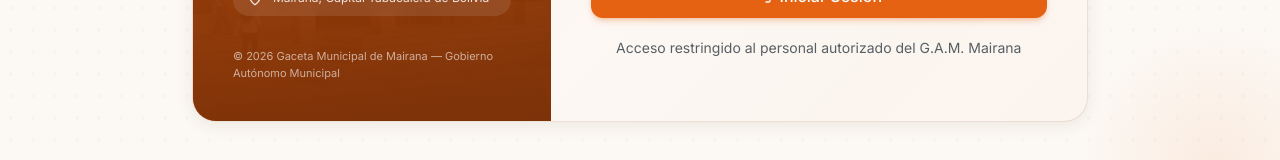
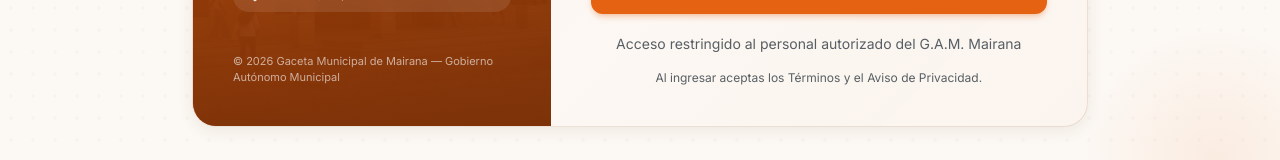
Before and after one commit to SrPomeloDev/GacetaMunicipalMairana, a Next.js app: page /admin/login in a window 1280 px wide. Shown: the part 575-735 px from the top of the page. Built offline with nearby package versions, Linux system fonts and the light colour scheme; no server answers.

Commit message:
feat(legal): enlaces a Terminos y Privacidad en contacto, boletin y login admin

```diff
--- a/src/app/admin/login/page.tsx
+++ b/src/app/admin/login/page.tsx
@@ -225,6 +225,13 @@ function LoginContent() {
               <span>Acceso restringido al personal autorizado del G.A.M. Mairana</span>
             )}
           </div>
+
+          <p className="mt-4 text-center text-xs text-muted-foreground">
+            Al ingresar aceptas los{" "}
+            <Link href="/terminos" className="underline-offset-4 hover:text-primary hover:underline">Términos</Link>
+            {" "}y el{" "}
+            <Link href="/privacidad" className="underline-offset-4 hover:text-primary hover:underline">Aviso de Privacidad</Link>.
+          </p>
         </div>
       </div>
     </div>
--- a/src/components/contacto/contacto-form.tsx
+++ b/src/components/contacto/contacto-form.tsx
@@ -167,6 +167,12 @@ export default function ContactoForm() {
               {sending ? <CircleNotch className="h-4 w-4 animate-spin" /> : <Send className="h-4 w-4" />}
               {sending ? "Enviando..." : esDenuncia ? (modoAnonimo ? "Enviar denuncia anónima" : "Enviar denuncia") : "Enviar Mensaje"}
             </Button>
+            <p className="text-center text-xs text-muted-foreground">
+              Al enviar aceptas los{" "}
+              <a href="/terminos" className="underline-offset-4 hover:text-primary hover:underline">Términos</a>
+              {" "}y el{" "}
+              <a href="/privacidad" className="underline-offset-4 hover:text-primary hover:underline">Aviso de Privacidad</a>.
+            </p>
             {error && <p className="text-sm text-destructive">{error}</p>}
           </form>
         )}
--- a/src/components/layout/newsletter-form.tsx
+++ b/src/components/layout/newsletter-form.tsx
@@ -50,6 +50,10 @@ export default function NewsletterForm() {
             {status === "loading" ? <CircleNotch className="h-4 w-4 animate-spin" /> : <Mail className="h-4 w-4" />}
             Suscribirme
           </Button>
+          <p className="text-[11px] text-muted-foreground">
+            Al suscribirte aceptas el{" "}
+            <a href="/privacidad" className="underline-offset-4 hover:text-primary hover:underline">Aviso de Privacidad</a>.
+          </p>
           {status === "error" && <p className="text-xs text-destructive">{message}</p>}
         </form>
       )}
```
